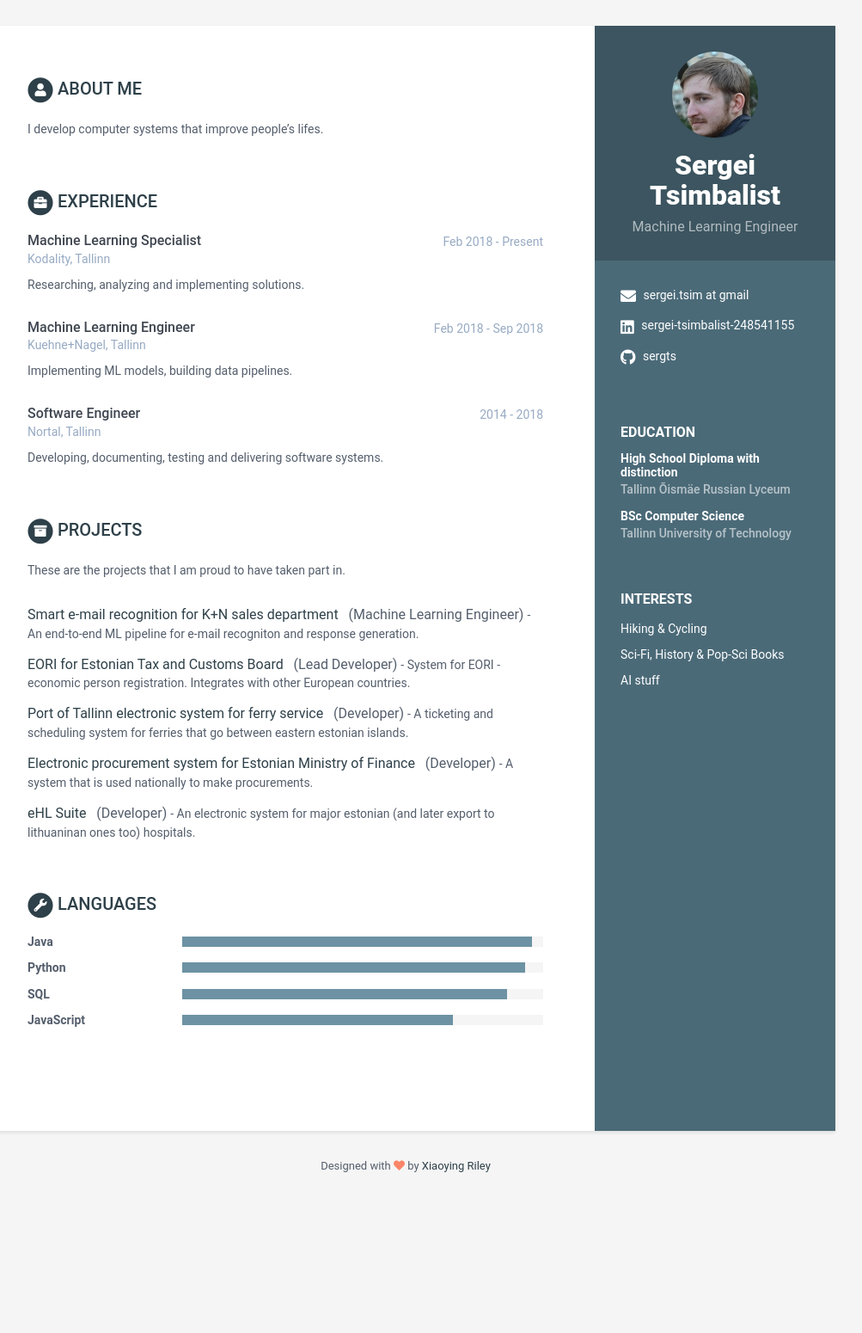
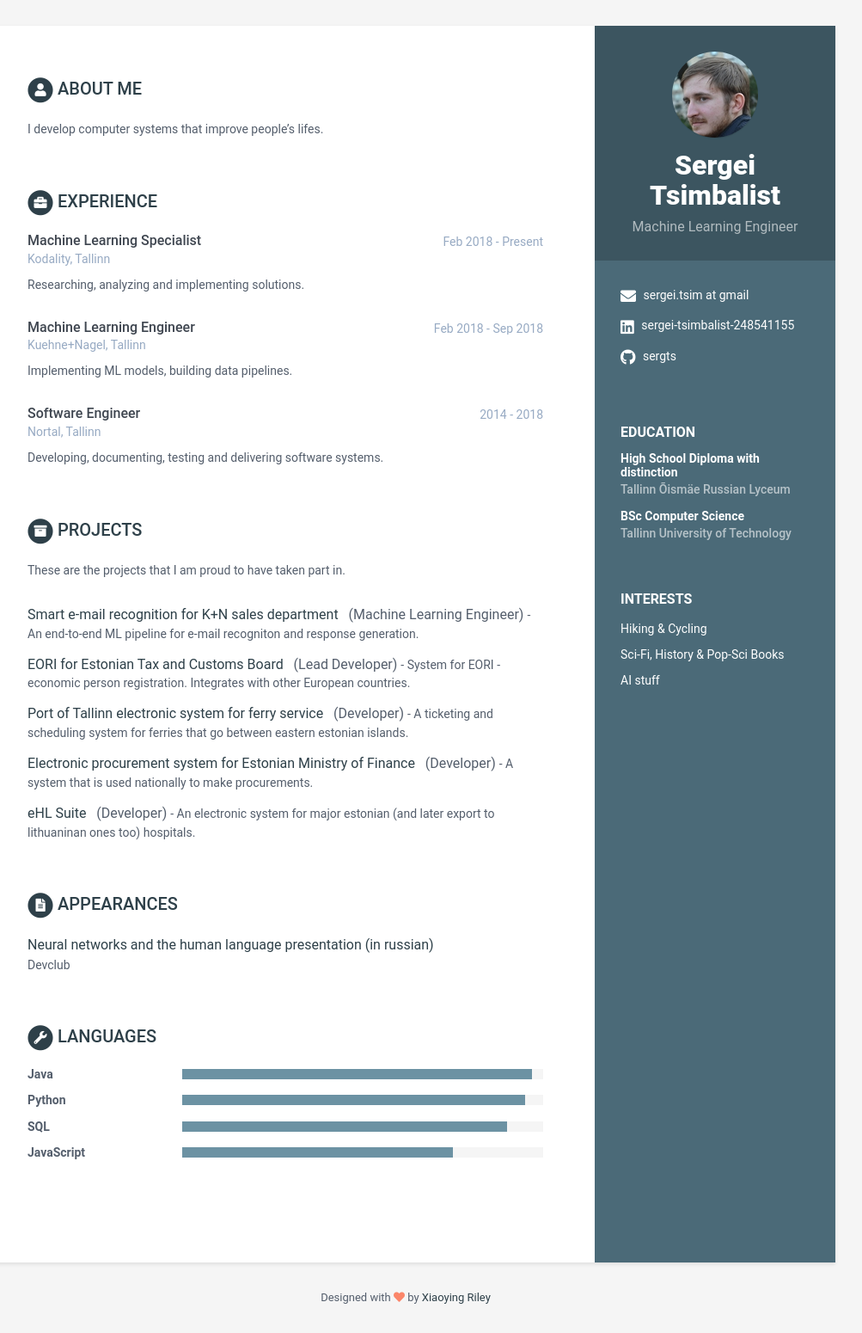
Before and after one commit to sergts/sergts.github.io, a Jekyll site: the page built from index.html, in a window 1280 px wide. Shown: the whole page at 86% size, without its empty margins (168-1171 px from the left). Built offline with Jekyll 4.4.1, drawn with Linux system fonts in a browser that asks for light colours; before the commit the page ends 1396 px from its top, so only the background shows below that.

Commit message:
Update data.yml

```diff
--- a/_data/data.yml
+++ b/_data/data.yml
@@ -116,7 +116,13 @@ skills:
       - name: JavaScript
         level: 75%
 
-
+publications:
+    title: Appearances
+    papers:
+      - title: Neural networks and the human language presentation (in russian)
+        link: https://www.youtube.com/watch?v=R06QfCLrfXw
+        authors:
+        conference: Devclub
 
 footer: >
     Designed with <i class="fas fa-heart"></i> by <a href="http://themes.3rdwavemedia.com" target="_blank" rel="nofollow">Xiaoying Riley</a>
```
